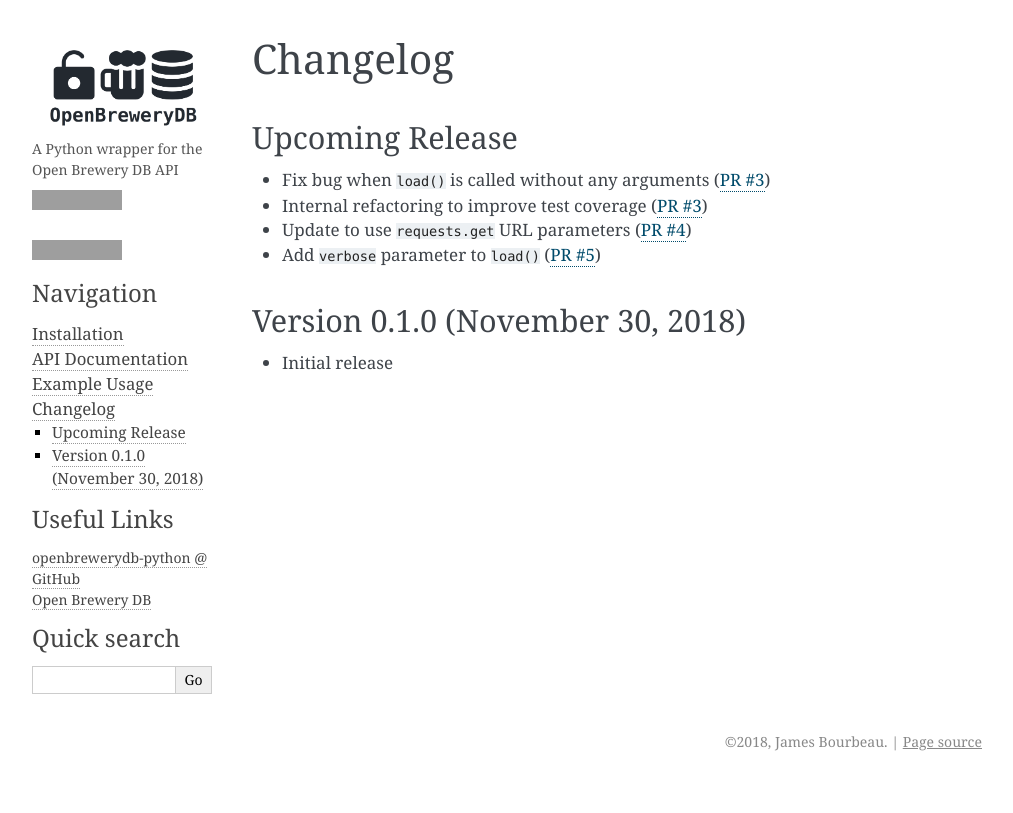
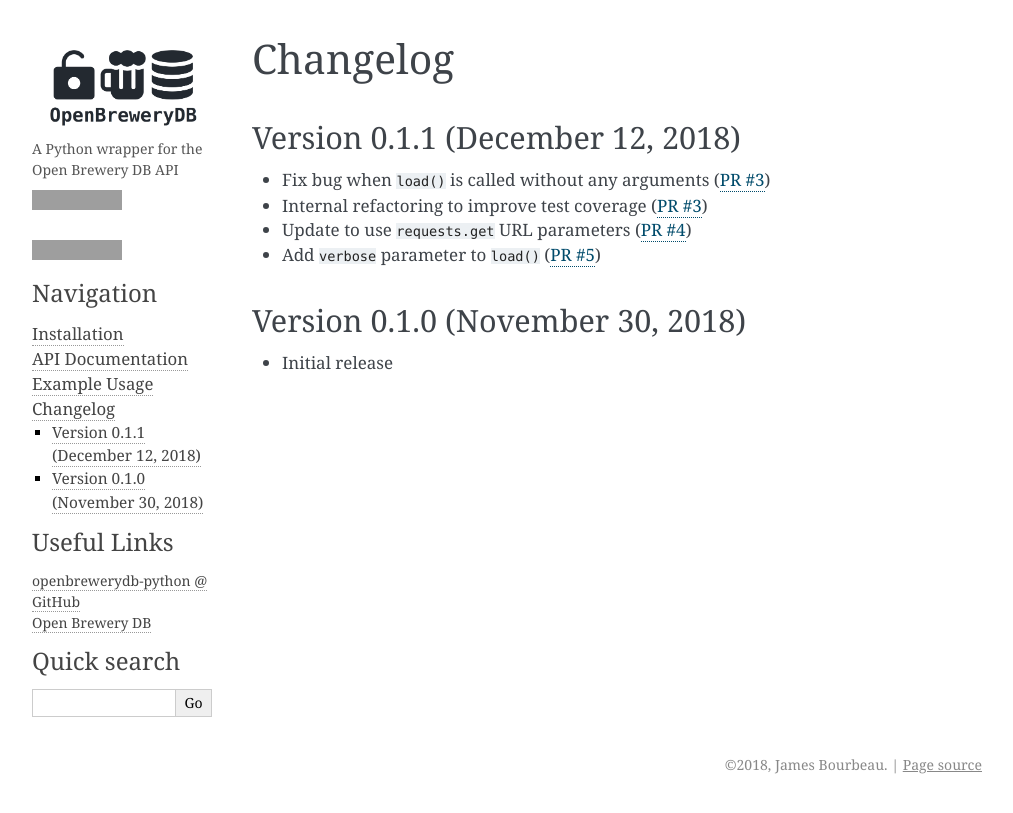
Before and after one commit to jrbourbeau/openbrewerydb-python, a Sphinx documentation site: the page built from docs/source/changelog.rst, in a window 1280 px wide, cut to the strip 0-813 px from the top of the page. Shown: the whole strip, without its empty margins (138-1151 px from the left). Built offline with Sphinx 7.4.7, drawn with Linux system fonts in a browser that asks for light colours; grey boxes are pictures that could not be loaded.

Commit message:
Release version 0.1.1

```diff
--- a/docs/source/changelog.rst
+++ b/docs/source/changelog.rst
@@ -6,8 +6,8 @@
 Changelog
 *********
 
-Upcoming Release
-----------------
+Version 0.1.1 (December 12, 2018)
+---------------------------------
 
 - Fix bug when ``load()`` is called without any arguments (:pr:`3`)
 - Internal refactoring to improve test coverage (:pr:`3`)
--- a/openbrewerydb/__version__.py
+++ b/openbrewerydb/__version__.py
@@ -1,2 +1,2 @@
 
-__version__ = '0.1.1.dev0'
+__version__ = '0.1.1'
```
